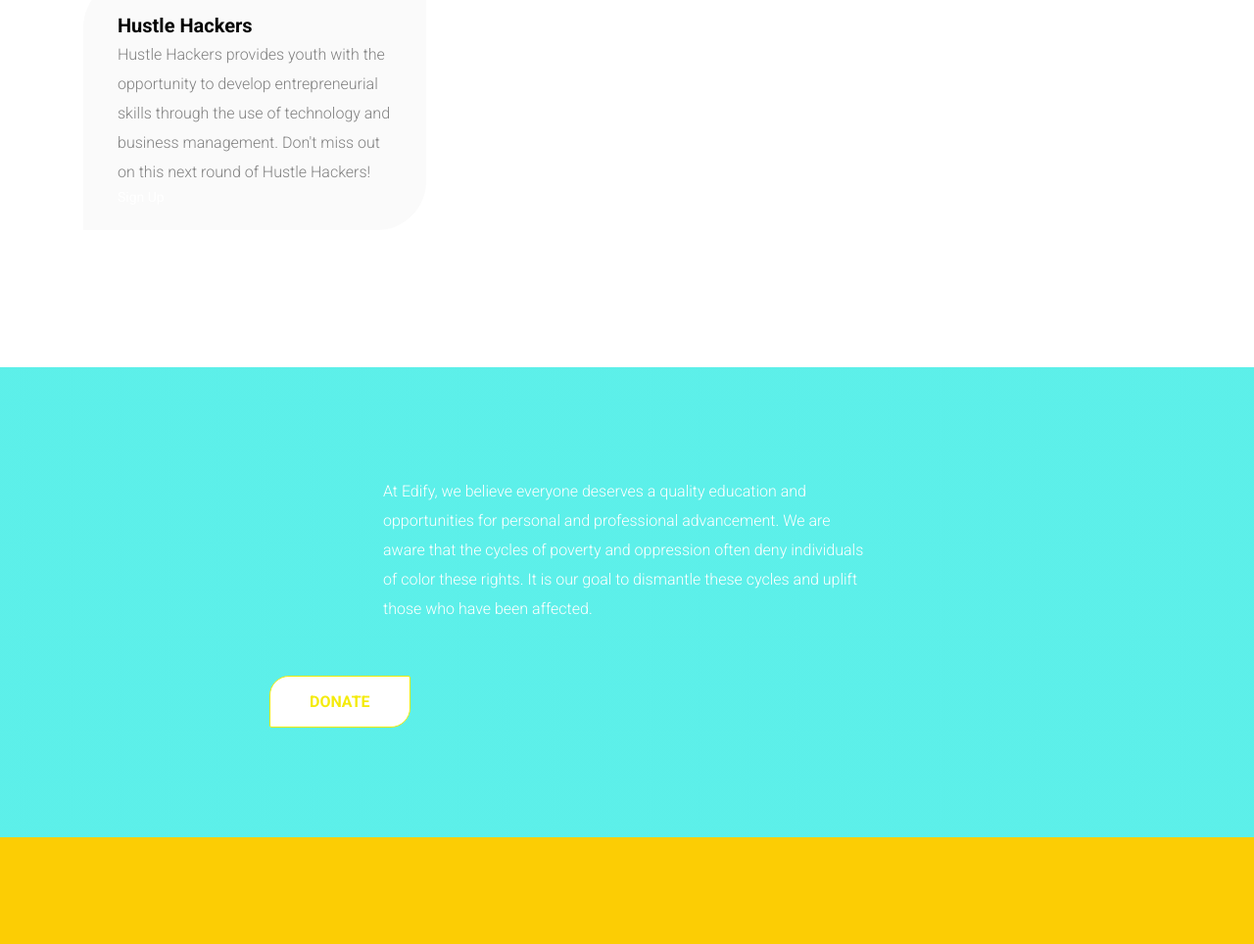
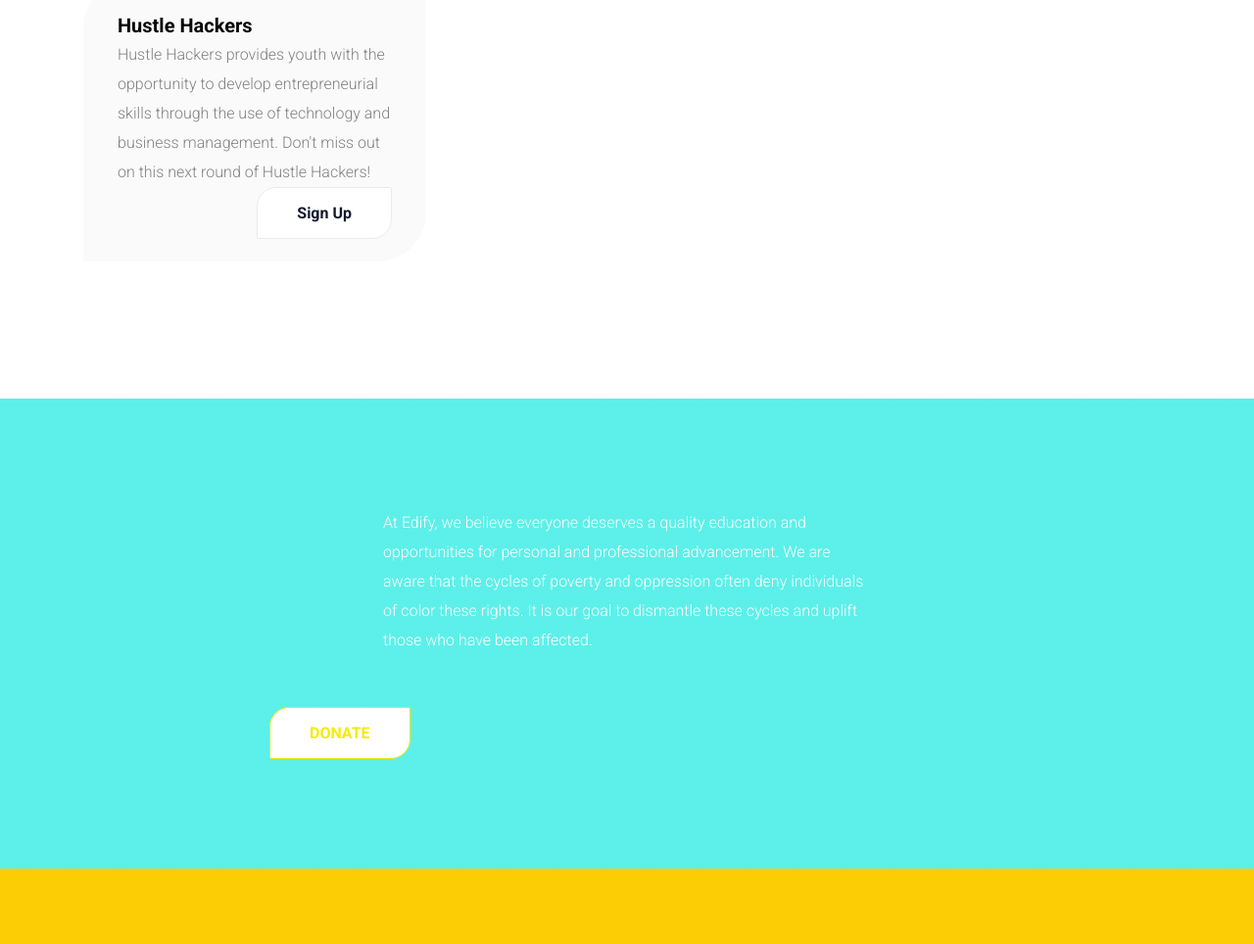
Before and after one commit to EOOkuro/edifyendeavor501, a website: page public/index.html in a window 1280 px wide. Shown: the part 3513-4477 px from the top of the page at 98% size. Drawn offline with Linux system fonts and the light colour scheme; animation ran at ten frames a second.

Commit message:
Update index.html

```diff
--- a/public/index.html
+++ b/public/index.html
@@ -236,7 +236,7 @@
                                     Don't miss out on this next round of Hustle Hackers!</p>
 
                                     </div>
-                                 <a href="https://edifyendeavor.typeform.com/to/oUU2SaE6">sign up</a>
+                                 <a href="https://edifyendeavor.typeform.com/to/oUU2SaE6" class="btn_2">sign up</a>
                             </div>
                         </div>
                     </div>
```
